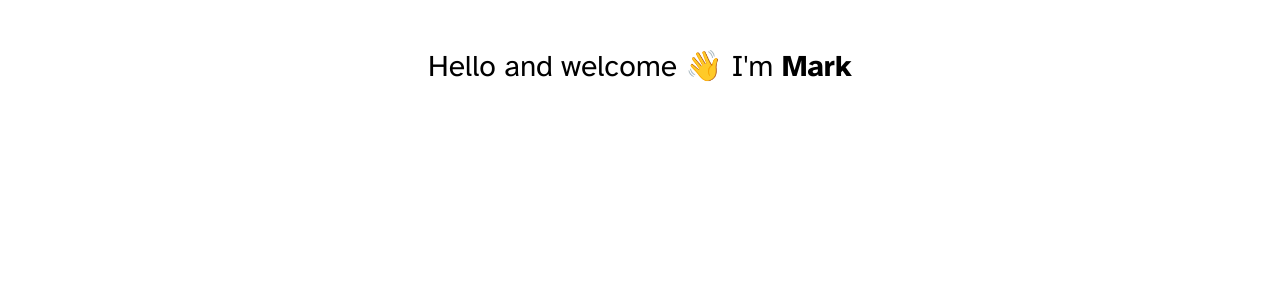
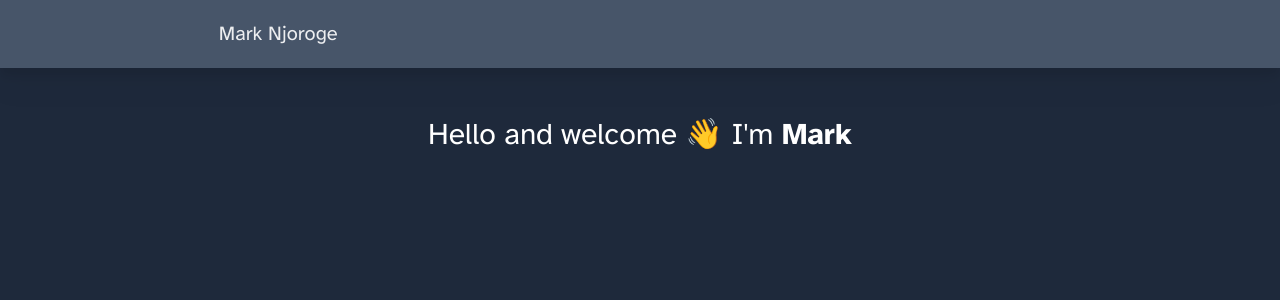
Before and after one commit to Marknjo/next-blog-v2, a Next.js app: page / in a window 1280 px wide. Shown: the top 300 px of the page. Built offline with nearby package versions, Linux system fonts and the light colour scheme.

Commit message:
style & implement NavBar to RootLayout

```diff
--- a/src/app/layout.tsx
+++ b/src/app/layout.tsx
@@ -1,3 +1,4 @@
+import Navbar from '@/components/Navbar';
 import './globals.css';
 import type { Metadata } from 'next';
 import { Atkinson_Hyperlegible } from 'next/font/google';
@@ -18,8 +19,11 @@ export default function RootLayout({
   children: React.ReactNode;
 }) {
   return (
-    <html lang='en'>
-      <body className={Atkinson.className}>{children}</body>
+    <html lang='en' className='dark'>
+      <body className={`${Atkinson.className} dark:bg-slate-800`}>
+        <Navbar />
+        {children}
+      </body>
     </html>
   );
 }
```
